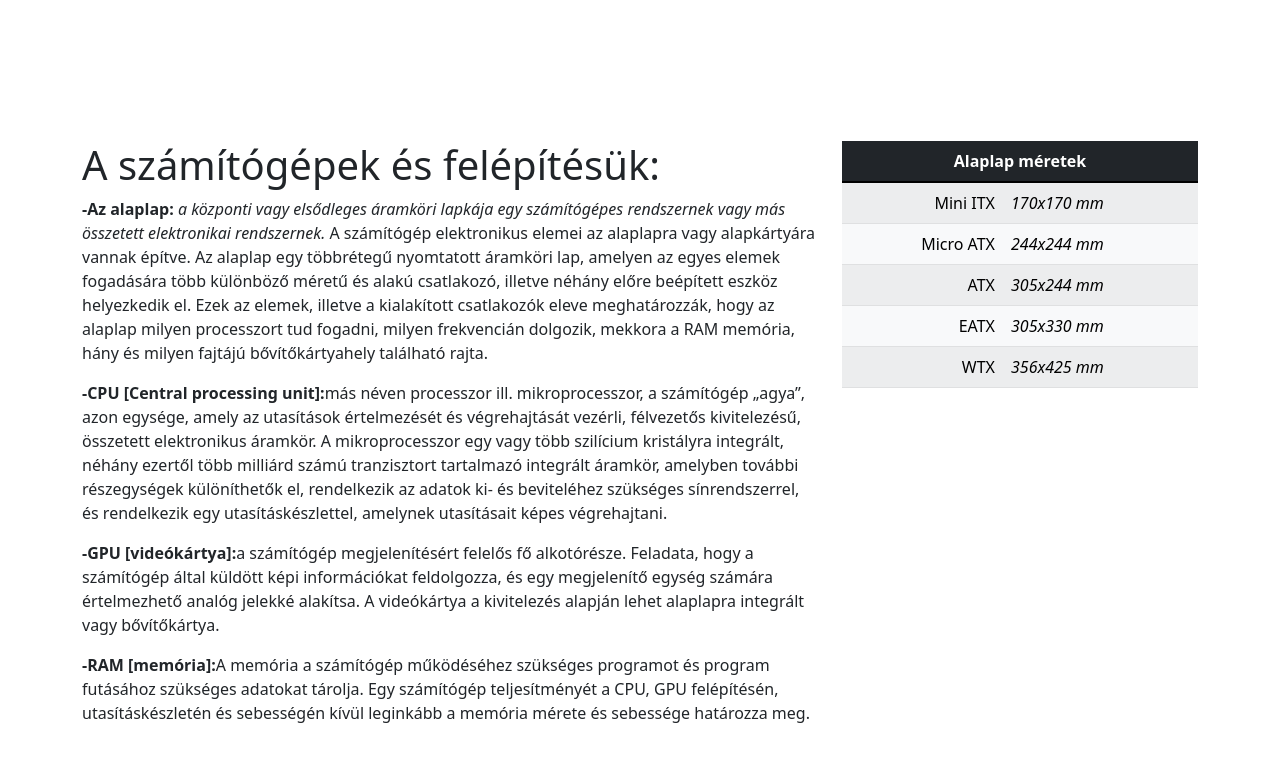
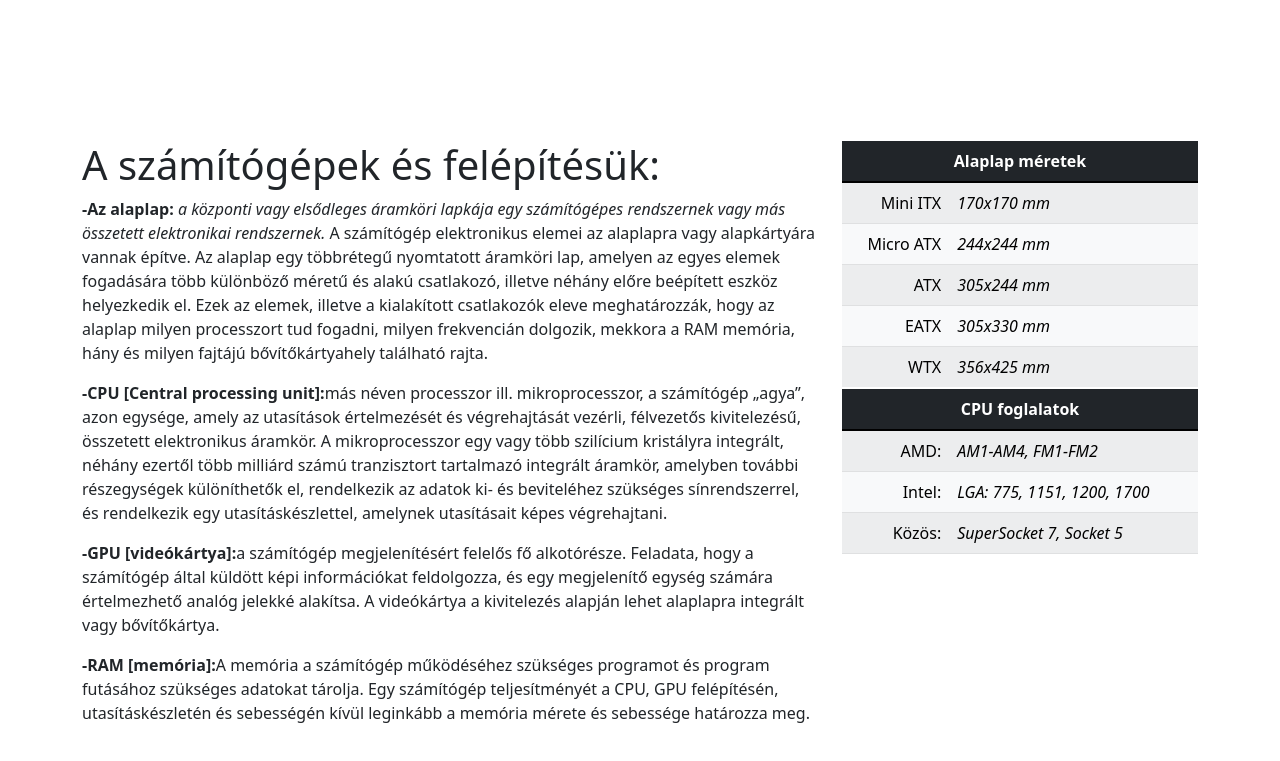
Before and after one commit to Bendi1005/bootstrap-project, a plain HTML site: page index.html in a window 1280 px wide. Shown: the part 856-1617 px from the top of the page. Drawn offline with nearby package versions, Linux system fonts and the light colour scheme.

Commit message:
újabb táblázatrész

```diff
--- a/index.html
+++ b/index.html
@@ -100,6 +100,25 @@
                                 <td class="fst-italic">356x425 mm</td>
                             </tr>
                         </tbody>
+                        <thead class="table-dark text-center">
+                            <tr>
+                                <th colspan="2">CPU foglalatok</th>
+                            </tr>
+                        </thead>
+                        <tbody>
+                            <tr>
+                                <td class="text-end">AMD:</td>
+                                <td class="fst-italic">AM1-AM4, FM1-FM2</td>
+                            </tr>
+                            <tr>
+                                <td class="text-end">Intel:</td>
+                                <td class="fst-italic">LGA: 775, 1151, 1200, 1700</td>
+                            </tr>
+                            <tr>
+                                <td class="text-end">Közös:</td>
+                                <td class="fst-italic">SuperSocket 7, Socket 5</td>
+                            </tr>
+
                     </table>
 
                 </div>
```
